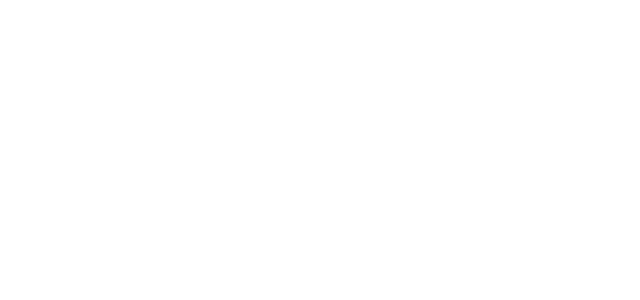
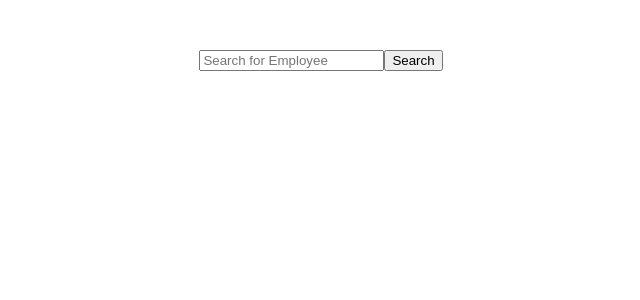
Before and after one commit to goobisanubis21/employeeDirectory, a React (Create React App) app: page / in a window 1280 px wide. Shown: the top 300 px of the page, without its empty margins (319-959 px from the left). Built offline with nearby package versions, Linux system fonts and the light colour scheme.

Commit message:
created search bar and button. created components for container and searchbar

```diff
--- a/src/App.js
+++ b/src/App.js
@@ -1,10 +1,11 @@
-
+import React from "react";
+import Search from "./pages/search"
 
 function App() {
   return (
     <div className="App">
       <header className="App-header">
-
+        <Search/>
       </header>
     </div>
   );
--- /dev/null
+++ b/src/components/Container/index.js
@@ -0,0 +1,7 @@
+import React from "react";
+
+function Container(props) {
+  return <div className="container" style={props.style}>{props.children}</div>;
+}
+
+export default Container;
--- /dev/null
+++ b/src/components/search/index.js
@@ -0,0 +1,25 @@
+import React from "react";
+
+function SearchBar(props) {
+    return (
+        <div className="searchDiv">
+            <form className="search">
+                <input
+                    value={props.search}
+                    name="employees"
+                    type="text"
+                    className="searchBar"
+                    placeholder="Search for Employee"
+                    id="search"
+                />
+                <button
+                    type="submit"
+                    className="searchBtn">
+                    Search
+            </button>
+            </form>
+        </div>
+    );
+};
+
+export default SearchBar
--- a/src/index.css
+++ b/src/index.css
@@ -11,3 +11,9 @@
   padding: 0;
   margin: 0;
 }
+
+.searchDiv {
+  text-align: center;
+  margin-top: 50px;
+
+}
--- /dev/null
+++ b/src/pages/search.js
@@ -0,0 +1,23 @@
+import React, { Component } from "react";
+import SearchBar from "../components/search";
+import Container from "../components/Container";
+
+class Search extends Component {
+    state = {
+        search: "",
+        employees: [],
+        error: []
+    };
+
+    render() {
+        return (
+            <div>
+                <Container>
+                    <SearchBar />
+                </Container>
+            </div>
+        )
+    };
+};
+
+export default Search;
```
Also changed, not shown: 2 other files (tests, documents, lock files or other folders).
